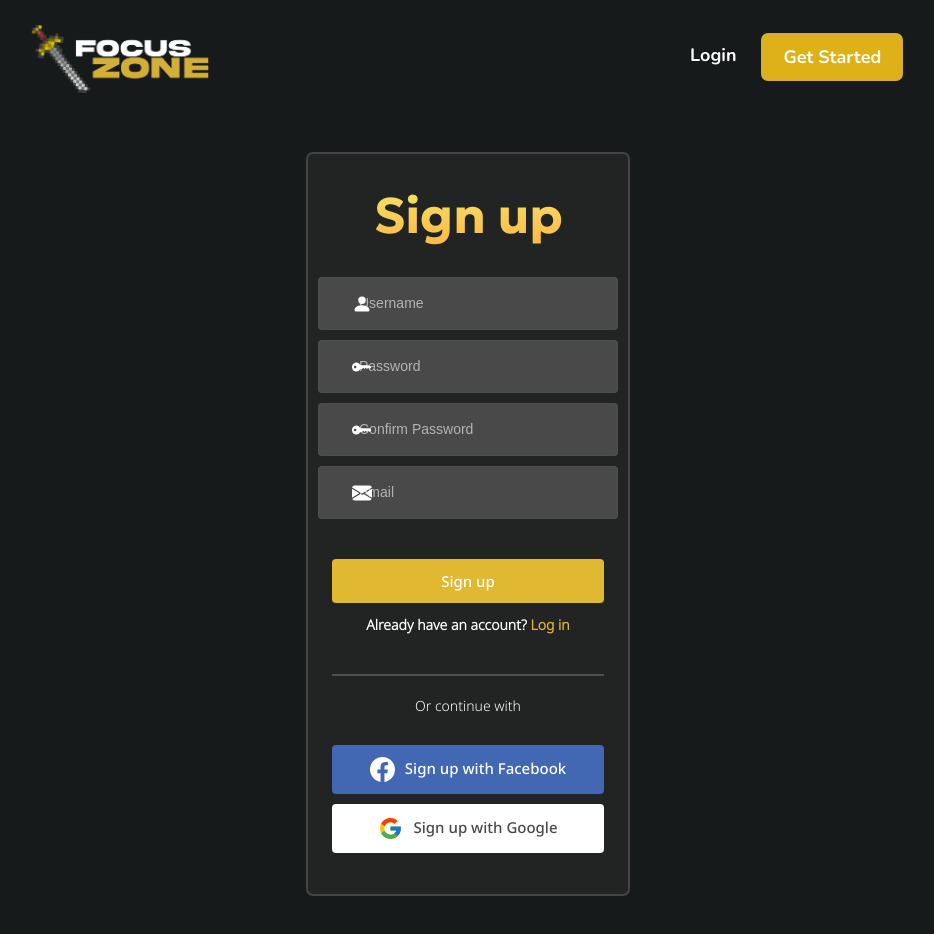
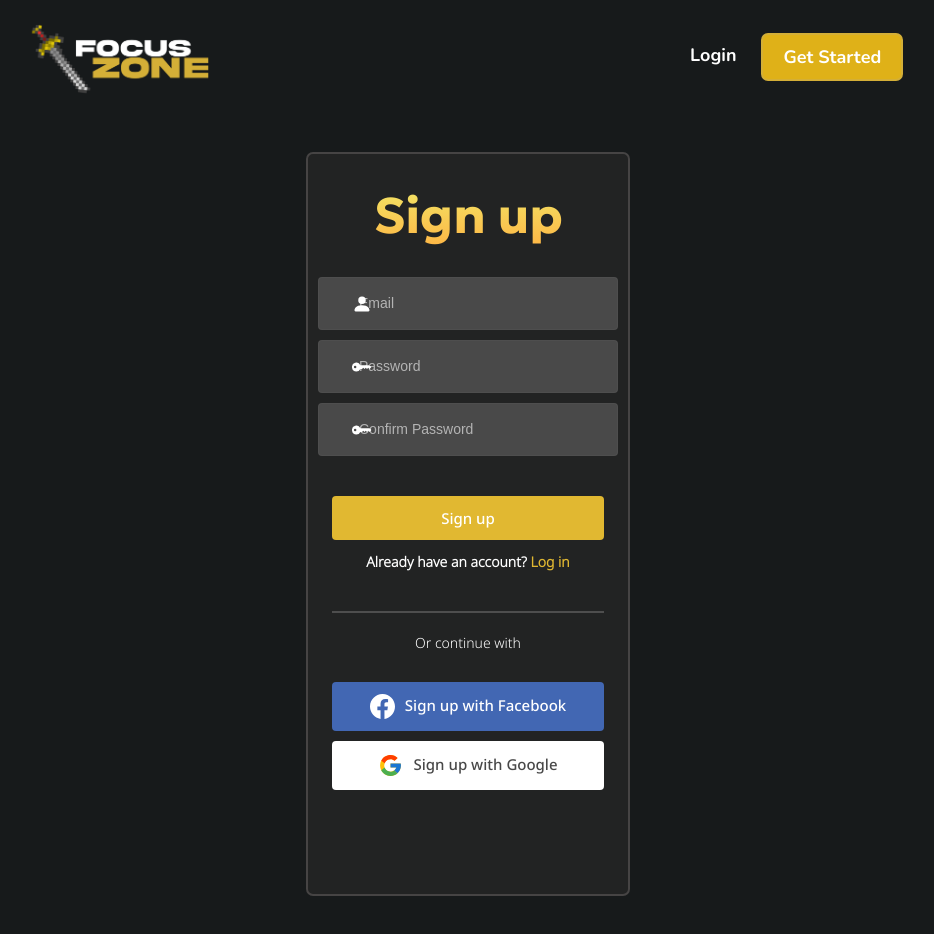
Before and after one commit to kaizenics/focus-zone, a React (Create React App) app: page /Signup in a window 1280 px wide. Shown: the top 934 px of the page, without its empty margins (172-1106 px from the left). Built offline with nearby package versions, Linux system fonts and the light colour scheme.

Commit message:
Firebase Auth Configuration

```diff
--- a/src/firebase-config.js
+++ b/src/firebase-config.js
@@ -1,4 +1,5 @@
 import { initializeApp } from "firebase/app";
+import { getAuth } from 'firebase/auth';
 
 const firebaseConfig = {
     apiKey: "AIzaSyDhM4AsMhW6qRXxwj5SuPM3Axt22qmhDzw",
@@ -11,3 +12,4 @@ const firebaseConfig = {
 };
 
 const app = initializeApp(firebaseConfig);
+export const auth = getAuth(app);
--- a/src/pages/Login.js
+++ b/src/pages/Login.js
@@ -1,4 +1,7 @@
-import { Link } from 'react-router-dom';
+import { useState, useEffect } from 'react'
+import { signInWithEmailAndPassword } from 'firebase/auth';
+import { auth } from '../firebase-config'
+import { Link, useNavigate } from 'react-router-dom';
 import { BsFillPersonFill, BsFillKeyFill, BsFacebook } from 'react-icons/bs';
 import { FcGoogle } from 'react-icons/fc';
 import Navbar from '../components/Navbar'
@@ -6,6 +9,31 @@ import Footer from '../components/Footer'
 import '../styles/Auth.scss'
 
 export default function Login() {
+    const [loginEmail, setLoginEmail] = useState();
+    const [loginPassword, setLoginPassword] = useState();
+    const navigate = useNavigate();
+
+    useEffect(() => {
+        const unsub = auth.onAuthStateChanged((user) => {
+            if (user) {
+                navigate('/Dashboard');
+            }
+        });
+
+        return () => {
+            unsub();
+        };
+    }, [navigate]);
+
+    async function login() {
+        try {
+        const user = await signInWithEmailAndPassword(auth, loginEmail, loginPassword );
+        console.log(user)
+        } catch(error) {
+            console.log(error.message);
+        }
+    }
+
     return (
         <>
             <Navbar />
@@ -16,13 +44,23 @@ export default function Login() {
                         <h3>Login</h3>
                         <div className="form-group">
                             <BsFillPersonFill className="input-icon" />
-                            <input type="text" autocomplete="off" id="username" placeholder="Username" />
+                            <input
+                            type="text"
+                            autocomplete="off"
+                            id="email"
+                            placeholder="Email"
+                            onChange={(event) => {setLoginEmail(event.target.value);}} />
                         </div>
                         <div className="form-group">
                             <BsFillKeyFill className="input-icon" />
-                            <input type="text" id="password" placeholder="Password" />
+                            <input
+                            type="text"
+                            id="password"
+                            placeholder="Password"
+                            onChange={(event) => {setLoginPassword(event.target.value);}}  />
                         </div>
-                        <button className="login-btn">Login</button>
+                        <button className="login-btn"
+                        onClick={login}>Login</button>
                         <h5>Don't have an account? <Link to="/Signup" className="direct-auth">Get Started</Link></h5>
                         <div className="end-2">
                             <div></div>
--- a/src/pages/Signup.js
+++ b/src/pages/Signup.js
@@ -1,11 +1,26 @@
+import { useState } from 'react';
+import { createUserWithEmailAndPassword } from 'firebase/auth';
+import { auth } from '../firebase-config'
 import { Link } from 'react-router-dom';
-import { BsFillPersonFill, BsFillKeyFill, BsFacebook, BsEnvelopeFill } from 'react-icons/bs';
+import { BsFillPersonFill, BsFillKeyFill, BsFacebook } from 'react-icons/bs';
 import { FcGoogle } from 'react-icons/fc';
 import Navbar from '../components/Navbar'
 import Footer from '../components/Footer'
 import '../styles/Auth.scss'
 
 export default function Login() {
+    const [signUpEmail, setSignUpEmail] = useState();
+    const [signUpPassword, setSignUpPassword] = useState();
+
+    async function signup() {
+        try {
+            const user = await createUserWithEmailAndPassword(auth, signUpEmail, signUpPassword);
+            console.log(user);
+        } catch(error) {
+            console.log(error)
+        }
+    }
+
     return (
         <>
             <Navbar />
@@ -16,21 +31,28 @@ export default function Login() {
                         <h3>Sign up</h3>
                         <div className="form-group">
                             <BsFillPersonFill className="input-icon" />
-                            <input type="text" autocomplete="off" id="username" placeholder="Username" />
+                            <input
+                            type="text"
+                            autocomplete="off"
+                            id="email"
+                            placeholder="Email"
+                            onChange={(event) => {setSignUpEmail(event.target.value);}} />
                         </div>
                         <div className="form-group">
                             <BsFillKeyFill className="input-icon" />
-                            <input type="text" id="password" placeholder="Password" />
+                            <input
+                            type="text"
+                            id="password"
+                            placeholder="Password"
+                            onChange={(event) => {setSignUpPassword(event.target.value);}}
+                            />
                         </div>
                         <div className="form-group">
                             <BsFillKeyFill className="input-icon" />
                             <input type="text" id="confirm-password" placeholder="Confirm Password" />
                         </div>
-                        <div className="form-group">
-                            <BsEnvelopeFill className="input-icon" />
-                            <input type="text" autocomplete="off" id="email" placeholder="Email" />
-                        </div>
-                        <button className="login-btn">Sign up</button>
+                        <button className="login-btn"
+                        onClick={signup}>Sign up</button>
                         <h5>Already have an account? <Link to="/Login" className="direct-auth">Log in</Link></h5>
                         <div className="end-2">
                             <div></div>
```
